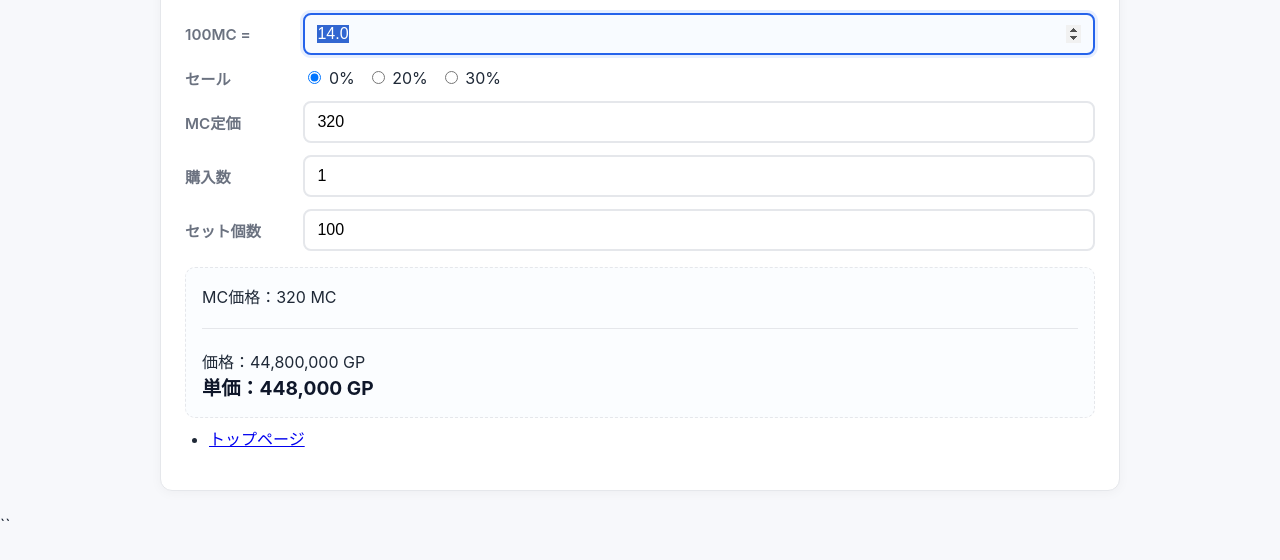
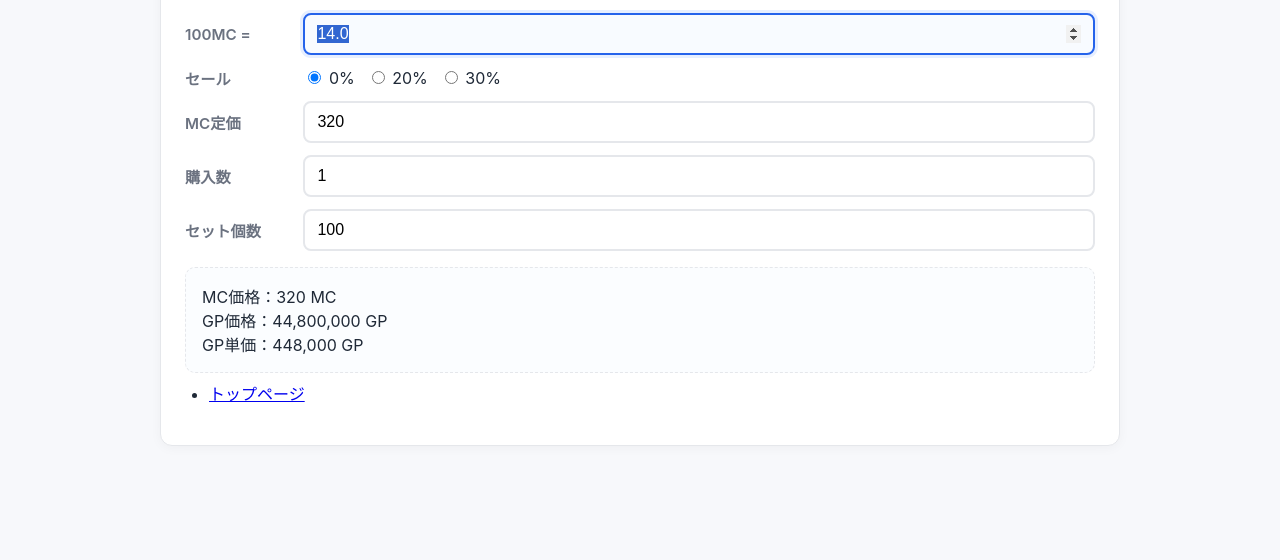
Before and after one commit to uppooooo/mm, a plain HTML site: page mixgun.html in a window 1280 px wide. Shown: the part 152-712 px from the top of the page. Drawn offline with Linux system fonts and the light colour scheme.

Commit message:
Update mixgun.html

```diff
--- a/mixgun.html
+++ b/mixgun.html
@@ -23,17 +23,15 @@
   </header>
 
   <main>
-    <!-- 入力フォーム（1行レイアウト＋意味順） -->
+    <!-- 入力フォーム -->
     <form class="form-grid cols-1" novalidate>
 
-      <!-- 100MC -->
       <div class="row">
         <label class="label" style="min-width:7em;">100MC =</label>
         <input id="market" class="fld" type="number"
                step="0.1" value="14.0" data-index="0">
       </div>
 
-      <!-- セール（100MC と MC定価の間） -->
       <div class="row">
         <label class="label" style="min-width:7em;">セール</label>
         <div class="row">
@@ -43,21 +41,18 @@
         </div>
       </div>
 
-      <!-- MC定価 -->
       <div class="row">
         <label class="label" style="min-width:7em;">MC定価</label>
         <input id="basePrice" class="fld" type="number"
                step="any" value="320" data-index="1">
       </div>
 
-      <!-- 購入数 -->
       <div class="row">
         <label class="label" style="min-width:7em;">購入数</label>
         <input id="purchaseQuantity" class="fld" type="number"
                value="1" data-index="2">
       </div>
 
-      <!-- セット -->
       <div class="row">
         <label class="label" style="min-width:7em;">セット個数</label>
         <input id="quantity" class="fld" type="number"
@@ -69,9 +64,8 @@
     <!-- 結果 -->
     <section class="result-panel" aria-live="polite">
       <div class="row" id="mcResult">MC価格：- MC</div>
-      <div class="divider"></div>
-      <div class="row" id="totalResult">価格：- GP</div>
-      <div class="row total" id="unitResult">単価：- GP</div>
+      <div class="row" id="totalResult">GP価格：- GP</div>
+      <div class="row" id="unitResult">GP単価：- GP</div>
     </section>
 
     <ul>
@@ -86,7 +80,7 @@
   const flds = Array.from(document.querySelectorAll('.fld'))
     .sort((a,b)=>+a.dataset.index-+b.dataset.index);
 
-  const KEY = 'mc-calc.v3';
+  const KEY = 'mc-calc.v4';
   const n = v => Number.isFinite(+v) ? +v : NaN;
 
   function calc(){
@@ -106,9 +100,9 @@
     $('#mcResult').textContent =
       `MC価格：${Math.floor(mcPrice).toLocaleString()} MC`;
     $('#totalResult').textContent =
-      `価格：${Math.floor(totalGp).toLocaleString()} GP`;
+      `GP価格：${Math.floor(totalGp).toLocaleString()} GP`;
     $('#unitResult').textContent =
-      `単価：${Math.floor(unitGp).toLocaleString()} GP`;
+      `GP単価：${Math.floor(unitGp).toLocaleString()} GP`;
   }
 
   /* 復元 */
@@ -125,9 +119,8 @@
   }catch{}
 
   /* イベント */
-  flds.forEach((el,i)=>{
-    el.addEventListener('focus',
-      ()=>setTimeout(()=>el.select(),0));
+  flds.forEach(el=>{
+    el.addEventListener('focus',()=>setTimeout(()=>el.select(),0));
     el.addEventListener('input',()=>{
       calc();
       const d={};
@@ -155,4 +148,3 @@
 </script>
 </body>
 </html>
-``
```
